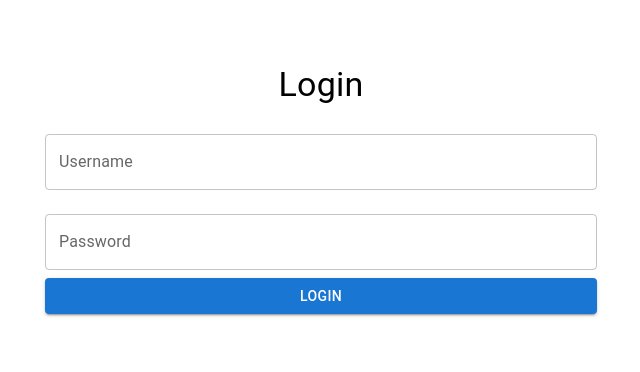
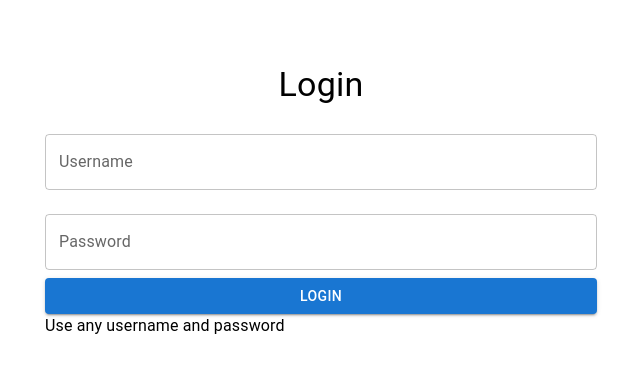
Before and after one commit to kapousa/tahlyl-digital-health-profile, a React (Create React App) app: page /login in a window 1280 px wide. Shown: the top 372 px of the page, without its empty margins (319-959 px from the left). Built offline with nearby package versions, Linux system fonts and the light colour scheme.

Commit message:
add hint for login info

```diff
--- a/src/components/Login.js
+++ b/src/components/Login.js
@@ -36,6 +36,7 @@ function Login({ onLogin }) {
             onChange={(e) => setPassword(e.target.value)}
           />
           <Button type="submit" variant="contained" color="primary" fullWidth>Login</Button>
+          <Typography>Use any username and password</Typography>
         </form>
       </Box>
     </Container>
```
